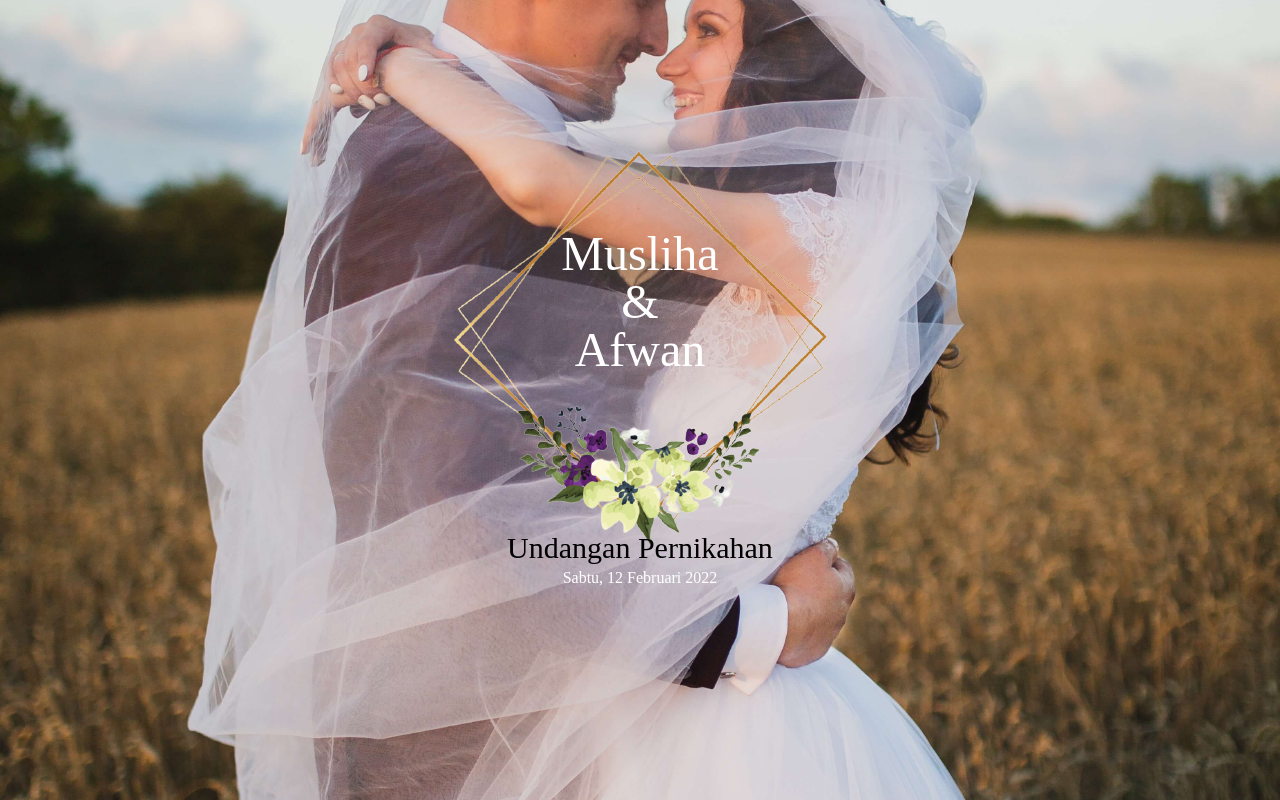
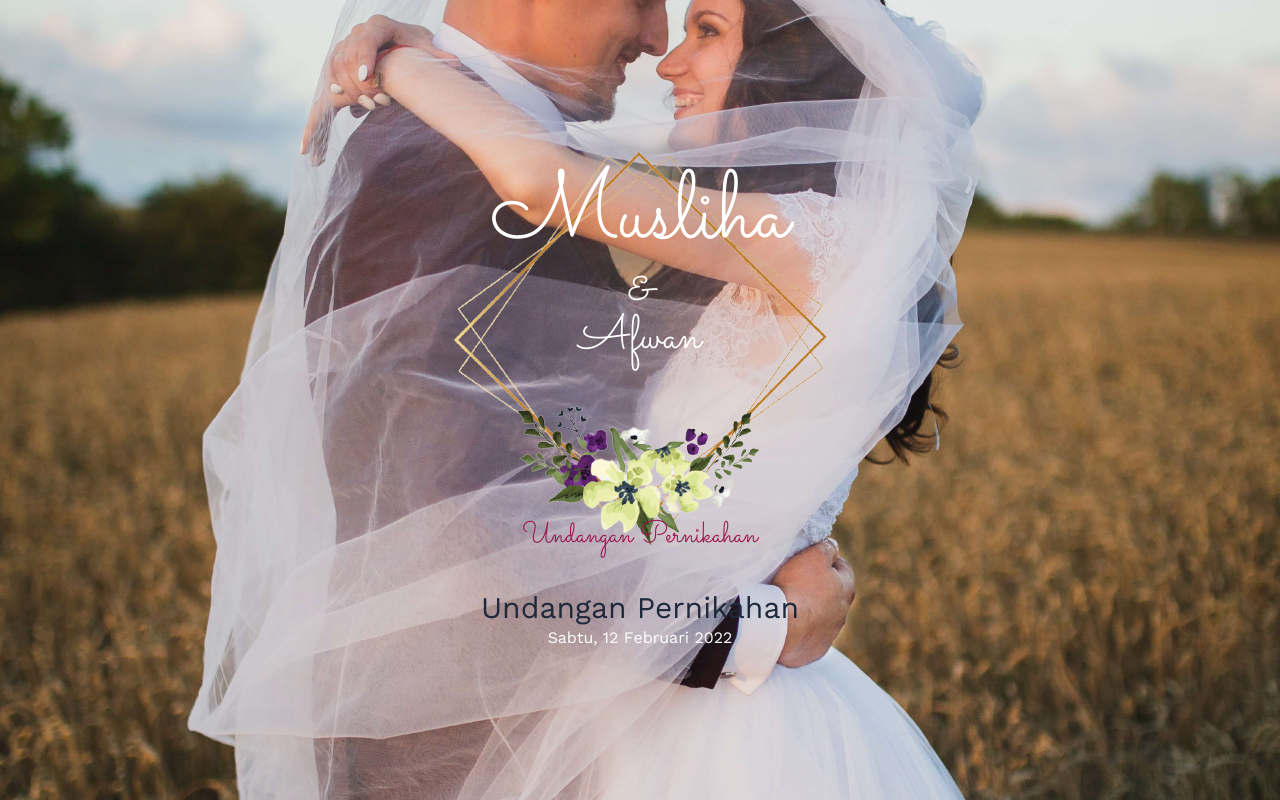
Before and after one commit to azhariemuhammad/mau-nikah, a Next.js app: page /1 in a window 1280 px wide. Both pictures are taken after a click on the button "Buka Undangan". Shown: the top 800 px of the page. Built offline with nearby package versions, Linux system fonts and the light colour scheme.

Commit message:
feat(invitation): add custom fonts

```diff
--- a/components/CountdownTimer/index.tsx
+++ b/components/CountdownTimer/index.tsx
@@ -15,7 +15,7 @@ const CountdownTimer = () => {
 
   return (
     <ul className="flex justify-center">
-      <li className={`${styles.timer} ${styles.breath}`}>
+      <li className={` bg-pink-400 ${styles.timer} ${styles.breath}`}>
         <p className="text-2xl text-white">{timeLeft.days}</p>
         <p className="text-sm">Hari</p>
       </li>
--- a/pages/[slug].tsx
+++ b/pages/[slug].tsx
@@ -36,7 +36,7 @@ const Invitation: NextPage = () => {
 
   return (
     <>
-      <div className="bg-[#F5F5EF]">
+      <div className="bg-[#fff]">
         <div className={styles.container}>
           <main>
             <div className="mb-8">
@@ -49,17 +49,24 @@ const Invitation: NextPage = () => {
               <div className="relative mx-[-30px]">
                 <div className={styles.background__flower}>
                   <div className="grid place-content-center h-screen">
-                    <h1 className="text-5xl text-white text-center mt-5">
+                    <h1 className="text-8xl font-sacramento text-white text-center mt-5">
                       Musliha
                     </h1>
-                    <h1 className="text-5xl text-white text-center">&amp;</h1>
-                    <h1 className="text-5xl text-white text-center">Afwan</h1>
+                    <h1 className="text-5xl font-sacramento text-white text-center">
+                      &amp;
+                    </h1>
+                    <h1 className="text-5xl font-sacramento text-white text-center">
+                      Afwan
+                    </h1>
                     <br />
                     <br />
                     <br />
                     <br />
                     <br />
-                    <h3 className="text-3xl text-center mt-9">
+                    <h3 className="text-3xl text-center text-pink-800 font-sacramento  mt-9">
+                      Undangan Pernikahan
+                    </h3>
+                    <h3 className="text-3xl text-center   mt-9">
                       Undangan Pernikahan
                     </h3>
                     <h5 className="text-center text-white">
@@ -91,9 +98,9 @@ const Invitation: NextPage = () => {
                   <Image src={avatar} width={256} height={256} />
                 </div>
                 <div className="my-8">
-                  <i>Putri Ancona</i>
-                  <p>Bapak M. Nur Marassabey</p>
-                  <p>Ibu Halija bin Wael</p>
+                  <i className="text-lg font-bold">Putri Ancona</i>
+                  <p className="text-md">Bapak M. Nur Marassabey</p>
+                  <p className="text-md">Ibu Halija bin Wael</p>
                 </div>
               </div>
               <div id="couple-2">
@@ -103,9 +110,9 @@ const Invitation: NextPage = () => {
                   <Image src={avatar1} width={256} height={256} />
                 </div>
                 <div className="my-8">
-                  <i>Syamsudin</i>
-                  <p>Bapak M. Nur Marassabey</p>
-                  <p>Ibu Halija bin Wael</p>
+                  <i className="text-lg font-bold">Syamsudin</i>
+                  <p className="text-md">Bapak M. Nur Marassabey</p>
+                  <p className="text-md">Ibu Halija bin Wael</p>
                 </div>
               </div>
               <div className="my-8">
@@ -121,10 +128,7 @@ const Invitation: NextPage = () => {
               </div>
             </div>
 
-            <div className="mx-[-30px] px-[2rem] text-center bg-[#FEECE9]">
-              <div className={`py-8 ${styles.arrum}`}>
-                <Image src={arrum1} alt="surat ar rum" />
-              </div>
+            <div className="mx-[-30px] p-[2rem]  text-center bg-[#FEECE9]">
               <p className="pb-8">
                 Dan di antara tanda-tanda kekuasaan-Nya lah Dia menciptakan
                 untukmu istri-istri dari jenismu sendiri, supaya kamu cenderung
@@ -132,10 +136,11 @@ const Invitation: NextPage = () => {
                 kasih dan sayang. Sesungguhnya pada yang demikian itu
                 benar-benar terdapat tanda-tanda bagi kaum yang berfikir.
               </p>
+              <p>Surat Ar-Rum Ayat 21</p>
             </div>
 
             <div id="schedule" className="text-center py-8">
-              <h3 className="text-5xl">Acara</h3>
+              <h3 className="text-5xl text-pink-800 font-sacramento">Acara</h3>
               <div className="py-5">
                 <h5 className="font-bold">AKAD NIKAH</h5>
                 <p>15 Januari 2022</p>
@@ -165,7 +170,9 @@ const Invitation: NextPage = () => {
 
             <div className="mx-[-30px] px-[2rem] text-center bg-[#FEECE9]">
               <div className="py-5">
-                <h3 className="text-5xl mb-8">Turut Mengundang</h3>
+                <h3 className="text-5xl mb-8 text-pink-800 font-sacramento">
+                  Turut Mengundang
+                </h3>
                 <h5>KELUARGA MEMPELAI LAKI-LAKI</h5>
                 <p>Keluarga besar Alm. H Sayid Muchsin Alhamid</p>
                 <p>Keluarga besar Polpoke</p>
@@ -180,7 +187,9 @@ const Invitation: NextPage = () => {
             <br />
 
             <div className="text-center">
-              <h3 className="text-5xl mb-8 pt-5">Gallery</h3>
+              <h3 className="text-5xl mb-8 pt-5 text-pink-800 font-sacramento">
+                Gallery
+              </h3>
 
               <Carousel options={{ autoplay: 2000 }}>
                 <Slide>
@@ -197,7 +206,9 @@ const Invitation: NextPage = () => {
 
             <div id="tanda-kasih" className="mt-4 text-center">
               <div className={styles.shadow__custom}>
-                <h3 className="text-5xl mb-8 pt-5">Tanda Kasih</h3>
+                <h3 className="text-5xl mb-8 pt-5 text-pink-800 font-sacramento">
+                  Tanda Kasih
+                </h3>
                 <p>
                   Kehadiran dan doa anda adalah hadiah terbaik untuk kami. Namun
                   jika memberi adalah suatu bentuk tanda kasih bagi anda, tombol
--- a/styles/Home.module.css
+++ b/styles/Home.module.css
@@ -154,7 +154,7 @@
 }
 .timer {
   height: 80px;
-  background-color: red;
+  background-color: rgb(244 63 94);
   width: 80px;
   border-radius: 50%;
   padding: 16px 0;
--- a/styles/globals.css
+++ b/styles/globals.css
@@ -6,8 +6,6 @@ html,
 body {
   padding: 0;
   margin: 0;
-  font-family: -apple-system, BlinkMacSystemFont, Segoe UI, Roboto, Oxygen,
-    Ubuntu, Cantarell, Fira Sans, Droid Sans, Helvetica Neue, sans-serif;
 }
 
 a {
@@ -20,47 +18,31 @@ a {
 }
 
 @layer base {
+  /* @font-face {
+    font-family: 'Poppins', sans-serif;
+    font-display: swap;
+    src: local('Poppins'), url(/fonts/Poppins.woff) format('woff');
+  } */
   @font-face {
-    font-family: 'Poppins', serif;
+    font-family: 'Tangerine';
     font-display: swap;
-    src: local('Poppins'), url(/fonts/Poppins.woff2) format('woff2');
-  }
-  @font-face {
-    font-family: 'Tangerine', cursive;
-    font-display: swap;
-    src: local('Tangerine'), url(/fonts/Tangerine.woff2) format('woff2');
+    src: url(/fonts/Tangerine.woff) format('woff');
   }
 
-  .font-tangerine {
-    font-family: 'Tangerine', cursive;
+  @font-face {
+    font-family: 'Sacramento';
+    font-display: swap;
+    src: url(/fonts/Sacramento.woff) format('woff');
   }
 
-  .font-primary {
-    font-family: 'Poppins', serif;
-    font-weight: 300;
-    font-size: 20px;
-    line-height: 35px;
-    letter-spacing: 0.5px;
-    color: #842f51;
+  @font-face {
+    font-family: 'Work Sans';
+    font-display: swap;
+    src: url(/fonts/WorkSans.woff) format('woff');
   }
 
-  h1,
-  .h1 {
-    @apply font-tangerine;
-  }
-
-  p,
+  body,
   .p {
-    @apply font-primary;
-  }
-
-  h3,
-  .h3 {
-    @apply font-tangerine;
-  }
-
-  h5 {
-    color: #842f51;
-    font-family: 'Poppins', serif;
+    @apply font-primary text-slate-800 text-lg md:text-base;
   }
 }
--- a/tailwind.config.js
+++ b/tailwind.config.js
@@ -1,10 +1,19 @@
+/* eslint-disable @typescript-eslint/no-var-requires */
+const { fontFamily } = require('tailwindcss/defaultTheme');
+
 module.exports = {
   content: [
     './pages/**/*.{js,ts,jsx,tsx}',
     './components/**/*.{js,ts,jsx,tsx}',
   ],
   theme: {
-    extend: {},
+    extend: {
+      fontFamily: {
+        primary: ['Work Sans', ...fontFamily.mono],
+        sacramento: 'Sacramento',
+        tangerine: 'Tangerine',
+      },
+    },
   },
   plugins: [],
 };
```
Also changed, not shown: public/fonts/Sacramento.woff (added), public/fonts/WorkSans.woff (added).
